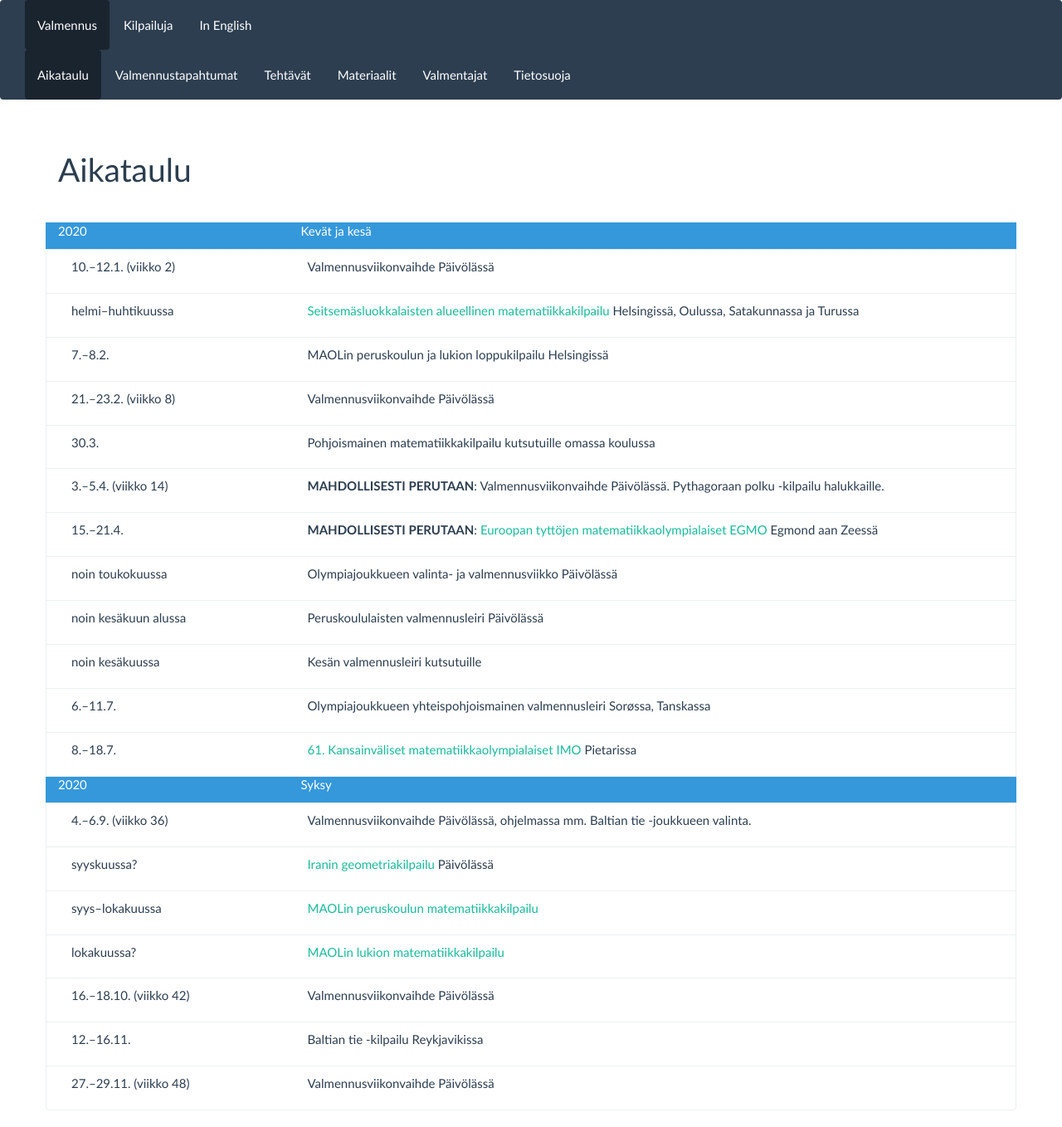
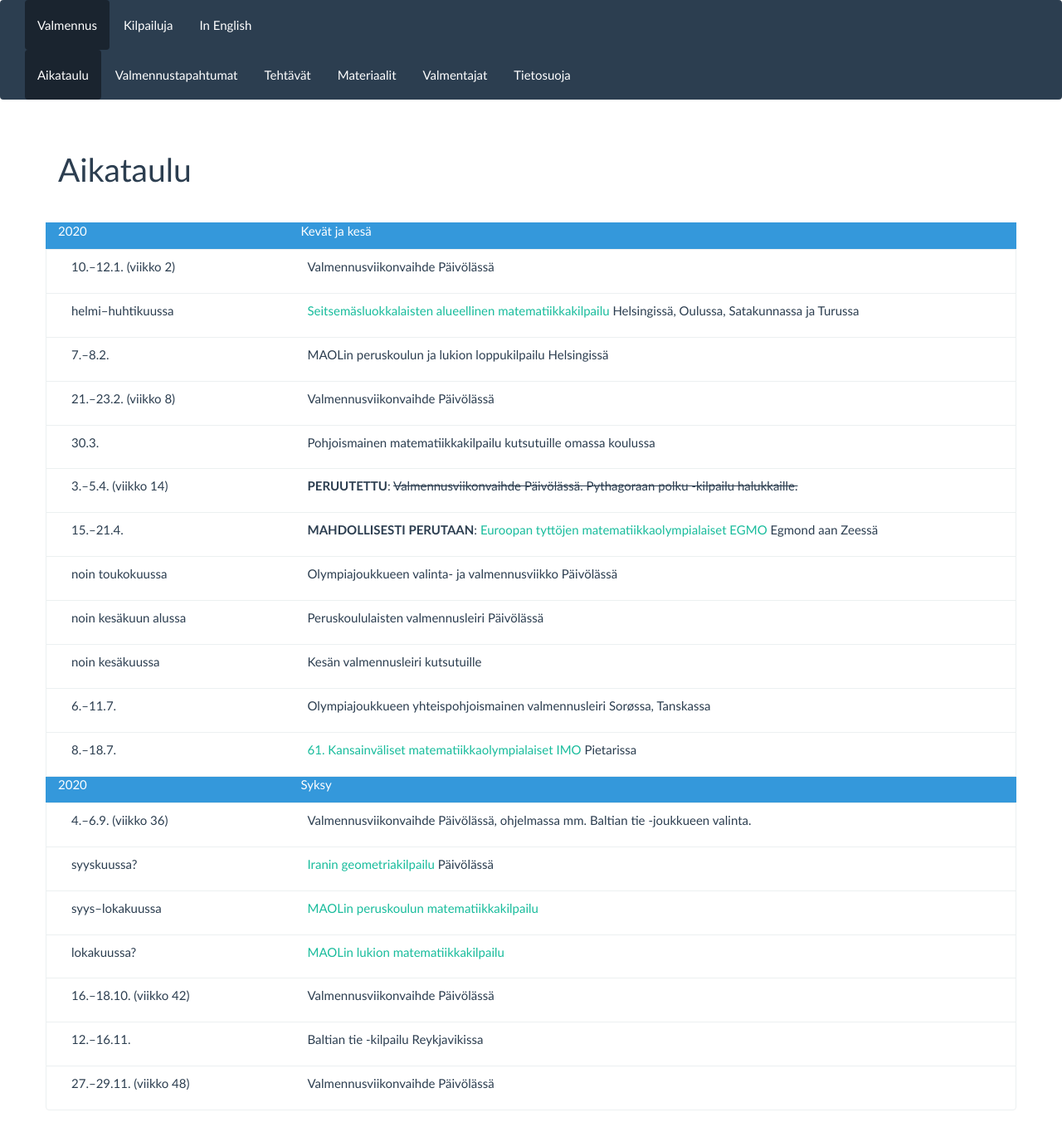
Before and after one commit to matematiikkakilpailut/matematiikkakilpailut.github.io, a Jekyll site: the page built from aikataulu/index.md, in a window 1280 px wide. Shown: the whole page at 83% size. Built offline with Jekyll 4.4.1, drawn with Linux system fonts in a browser that asks for light colours.

Commit message:
Update index.md

```diff
--- a/aikataulu/index.md
+++ b/aikataulu/index.md
@@ -17,7 +17,7 @@ aikataulu:
   - pvm: "30.3."
     tapahtuma: "Pohjois&shy;mainen matematiikka&shy;kilpailu kutsutuille omassa koulussa"
   - pvm: "3.&ndash;5.4. (viikko 14)"
-    tapahtuma: "**MAHDOLLISESTI PERUTAAN**: Valmennus&shy;viikonvaihde Päivölässä. Pythagoraan polku -kilpailu halukkaille."
+    tapahtuma: "**PERUUTETTU**: ~~Valmennus&shy;viikonvaihde Päivölässä. Pythagoraan polku -kilpailu halukkaille.~~"
   - pvm: "15.&ndash;21.4."
     tapahtuma: "**MAHDOLLISESTI PERUTAAN**: [Euroopan tyttöjen matematiikka&shy;olympialaiset <abbr>EGMO</abbr>](https://egmo2020.nl) Egmond aan Zeessä"
   - pvm: "noin toukokuussa"
```
